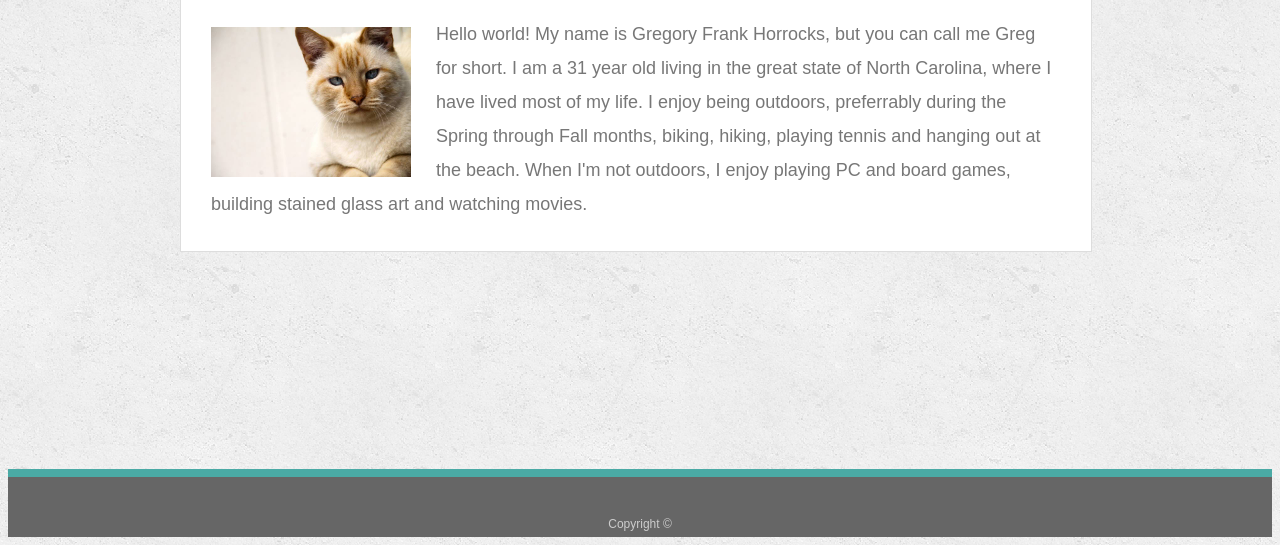
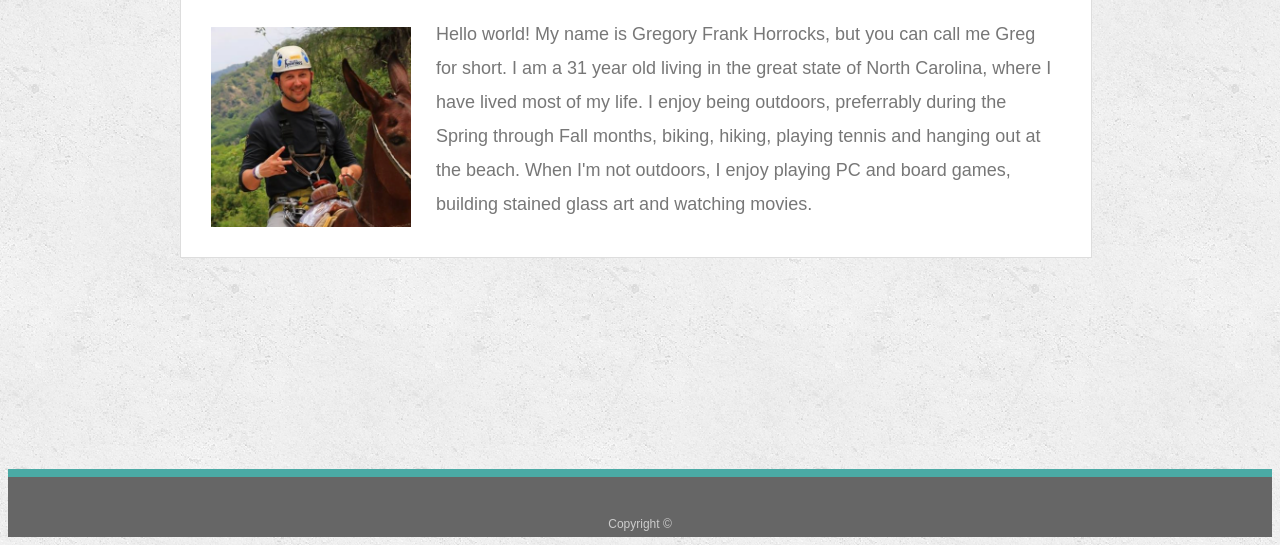
Before and after one commit to gfhorrocks/Responsive-Portfolio, a plain HTML site: page index.html in a window 1280 px wide. Shown: the part 269-814 px from the top of the page. Drawn offline with Linux system fonts and the light colour scheme.

Commit message:
added profile pic

```diff
--- a/index.html
+++ b/index.html
@@ -25,7 +25,7 @@
     <section class="main-section">
       <h1>About Me</h1>
 
-      <img src="assets/images/cat.jpg" class="auth-image" alt="Your Name">
+      <img src="assets/images/ProfilePic.png" class="auth-image" alt="Greg Photo">
 
       <p>Hello world! My name is Gregory Frank Horrocks, but you can call me Greg for short. I am a 31 year old living in the great state of North Carolina, where I have lived most of my life. I enjoy being outdoors, preferrably during the Spring through Fall months, biking, hiking, playing tennis and hanging out at the beach. When I'm not outdoors, I enjoy playing PC and board games, building stained glass art and watching movies.</p>
     </section>
```
Also changed, not shown: assets/images/ProfilePic.png (added), assets/images/cat.jpg (deleted), 3 other files.
